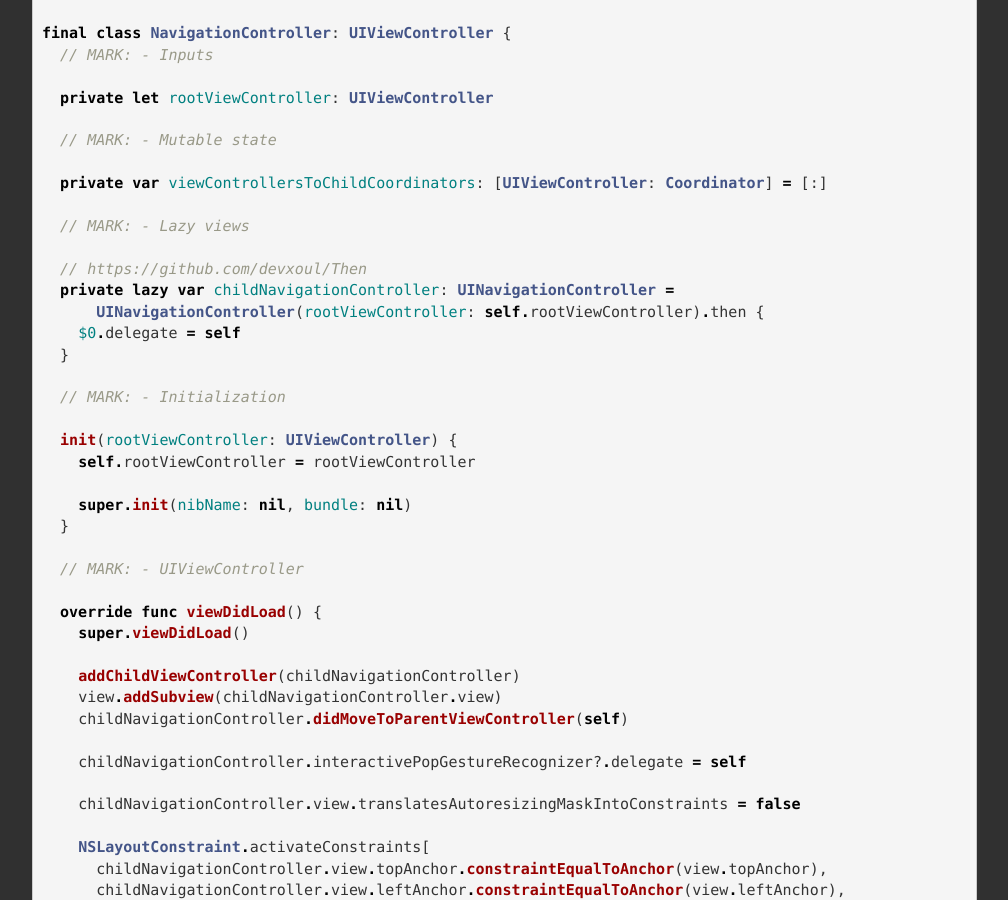
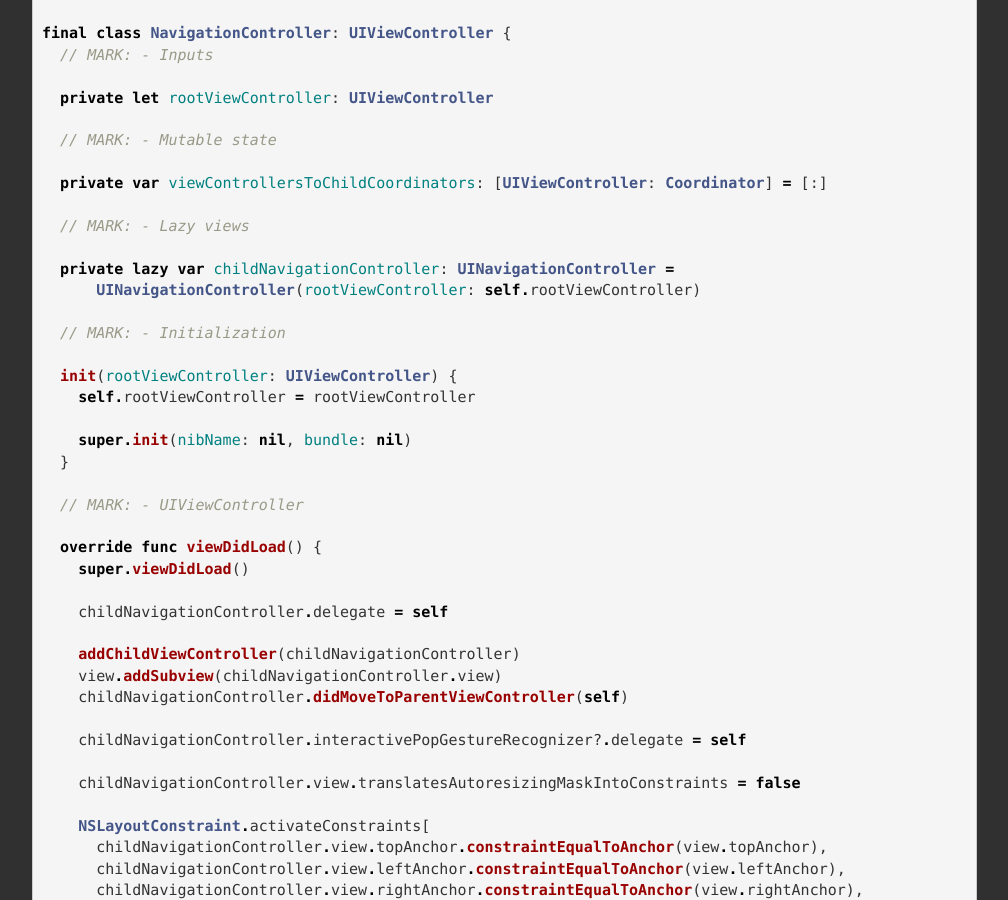
Before and after one commit to irace/irace.github.com, a Jekyll site: the page built from _posts/2016-01-09-navigation-coordinators.md, in a window 1280 px wide and 900 px high, scrolled down 3789 px. Shown: the whole window, without its empty margins (136-1144 px from the left). Built offline with Jekyll 4.4.1, drawn with Linux system fonts in a browser that asks for light colours; nearby versions of some CDN libraries.

Commit message:
Simplified example

```diff
--- a/_posts/2016-01-09-navigation-coordinators.md
+++ b/_posts/2016-01-09-navigation-coordinators.md
@@ -133,11 +133,8 @@ final class NavigationController: UIViewController {
 
   // MARK: - Lazy views
 
-  // https://github.com/devxoul/Then
   private lazy var childNavigationController: UINavigationController =
-      UINavigationController(rootViewController: self.rootViewController).then {
-    $0.delegate = self
-  }
+      UINavigationController(rootViewController: self.rootViewController)
 
   // MARK: - Initialization
 
@@ -151,6 +148,8 @@ final class NavigationController: UIViewController {
 
   override func viewDidLoad() {
     super.viewDidLoad()
+
+    childNavigationController.delegate = self
 
     addChildViewController(childNavigationController)
     view.addSubview(childNavigationController.view)
```
